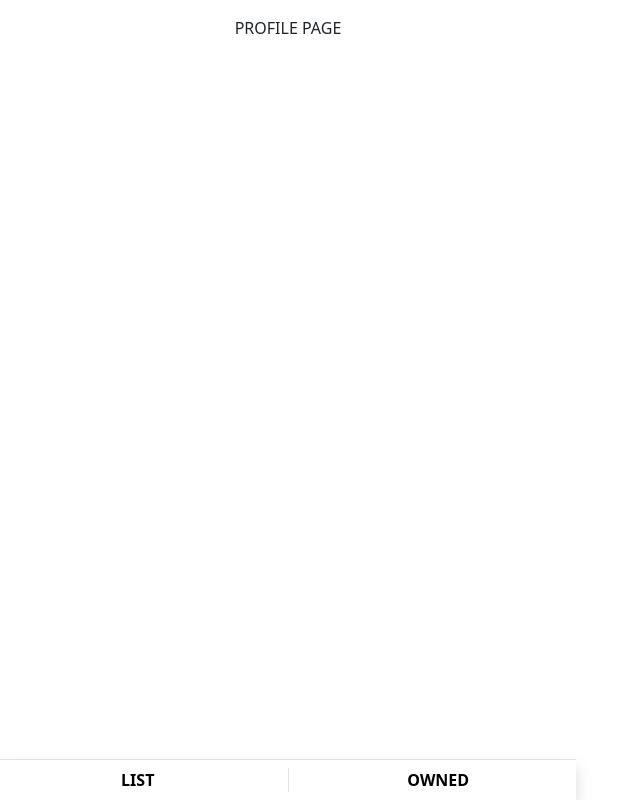
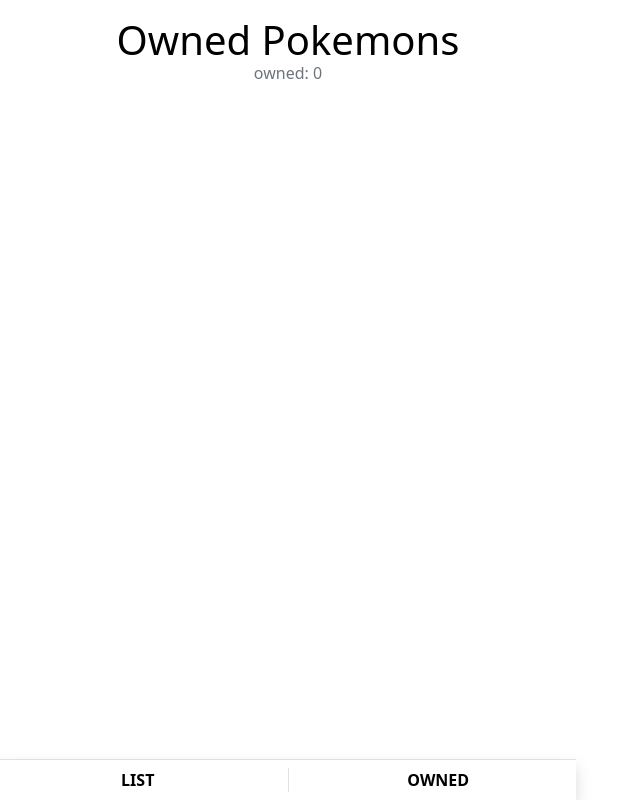
Before and after one commit to sammyarno/trutip-test, a React (Create React App) app: page /profile in a window 1280 px wide. Shown: the whole page, without its empty margins (0-642 px from the left). Built offline with nearby package versions, Linux system fonts and the light colour scheme.

Commit message:
implement release pokemon

```diff
--- a/src/containers/Detail.tsx
+++ b/src/containers/Detail.tsx
@@ -11,14 +11,14 @@ const Detail: VFC = () => {
   const { name } = useParams();
   const [showModal, setShowModal] = useState(false);
   const navigate = useNavigate();
-  const { updateOwnedPokemons } = usePokemonContext();
+  const { addOwnedPokemons } = usePokemonContext();
 
   const toggleModal = () => setShowModal(prev => !prev);
 
   const { loading, data } = useFetchPokemon(name);
 
   const handleSubmitPokemon = (pokemon: OwnedPokemon) => {
-    updateOwnedPokemons(pokemon);
+    addOwnedPokemons(pokemon);
     toggleModal();
   };
 
--- a/src/containers/List.tsx
+++ b/src/containers/List.tsx
@@ -5,10 +5,12 @@ import qs from 'query-string';
 import useFetchPokemons from "../hooks/useFetchPokemons";
 import '../styles/list.scss';
 import { DATA_PER_PAGE } from "../utils/constants";
+import { usePokemonContext } from "../context/pokemon";
 
 const List: VFC = () => {
   const { loading, data, refetch } = useFetchPokemons();
   const navigate = useNavigate();
+  const { ownedPokemons } = usePokemonContext();
 
   const handlePokemonClick = (name = '') => {
     navigate(`/detail/${name}`);
@@ -25,11 +27,8 @@ const List: VFC = () => {
 
   return (
     <div className="list page">
-      <h1 className="mb-3">
-        Pokemon List
-        <br/>
-        <h6 className="text-muted">owned: 3</h6>
-      </h1>
+      <h1>Pokemon List</h1>
+      <h6 className="text-muted mb-3">owned: {ownedPokemons.length}</h6>
       <p className="text-end mb-3">
         <small>
           Results: {loading ? <Placeholder xs={1} /> : data.meta.count}
--- a/src/containers/Profile.tsx
+++ b/src/containers/Profile.tsx
@@ -1,7 +1,30 @@
 import { VFC } from "react";
+import { Button, Col, Row } from "react-bootstrap";
+import { usePokemonContext } from "../context/pokemon";
+import '../styles/profile.scss';
 
 const Profile: VFC = () => {
-  return <div className="profile page">PROFILE PAGE</div>;
+  const { ownedPokemons, removeOwnedPokemon } = usePokemonContext();
+
+  return (
+    <div className="profile page">
+      <h1>Owned Pokemons</h1>
+      <h6 className="text-muted mb-3">owned: {ownedPokemons.length}</h6>
+      <Row className="pokemon-container">
+        {
+          ownedPokemons.map(pokemon => (
+            <Col xs={6}>
+              <div className="pokemon">
+                <img src={pokemon.imageUrl} alt={pokemon.name} />
+                <p>{pokemon.nickname}</p>
+                <Button variant="outline-danger" size="sm" onClick={() => removeOwnedPokemon(pokemon.id)}>Release</Button>
+              </div>
+            </Col>
+          ))
+        }
+      </Row>
+    </div>
+  );
 };
 
 export default Profile;
--- a/src/context/pokemon.tsx
+++ b/src/context/pokemon.tsx
@@ -3,12 +3,14 @@ import { OwnedPokemon } from "../models/pokemon";
 
 interface PokemonContextData {
   ownedPokemons: OwnedPokemon[];
-  updateOwnedPokemons: (pokemon: OwnedPokemon) => void;
+  addOwnedPokemons: (pokemon: OwnedPokemon) => void;
+  removeOwnedPokemon: (pokemonId: number) => void;
 };
 
 const initialState: PokemonContextData = {
   ownedPokemons: [],
-  updateOwnedPokemons: () => {},
+  addOwnedPokemons: () => {},
+  removeOwnedPokemon: () => {},
 };
 
 export const PokemonContext = createContext<PokemonContextData>(initialState);
@@ -20,11 +22,16 @@ export const PokemonProvider = ({ children }: { children: ReactNode }) => {
     setOwnedPokemons(prev => prev.concat(pokemon));
   };
 
+  const handleRemovePokemon = (pokemonId: number) => {
+    setOwnedPokemons(prev => prev.filter((x: OwnedPokemon) => x.id !== pokemonId));
+  }
+
   return (
     <PokemonContext.Provider
       value={{
         ownedPokemons,
-        updateOwnedPokemons: handleSetOwnedPokemons
+        addOwnedPokemons: handleSetOwnedPokemons,
+        removeOwnedPokemon: handleRemovePokemon,
       }}
     >
       {children}
--- /dev/null
+++ b/src/styles/profile.scss
@@ -0,0 +1,3 @@
+.profile {
+
+}
```
